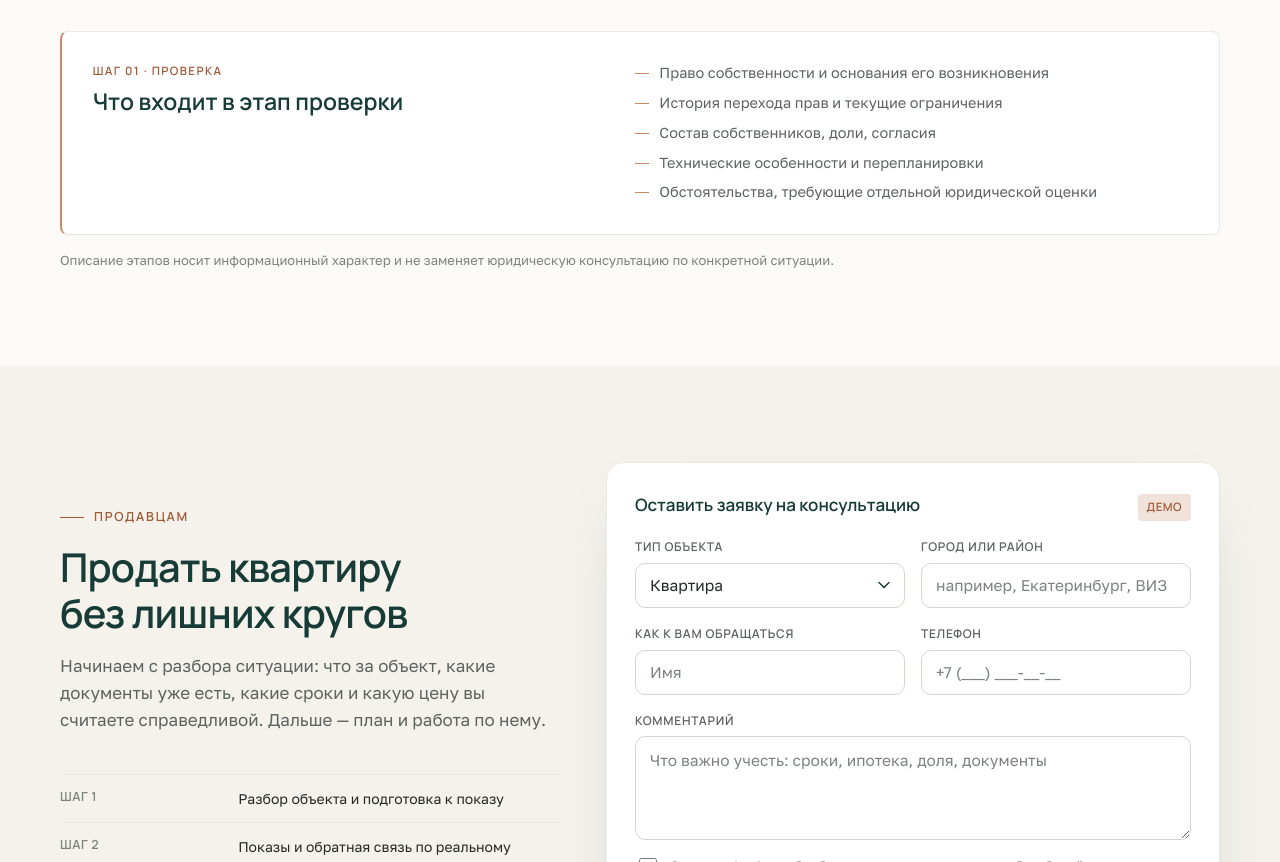
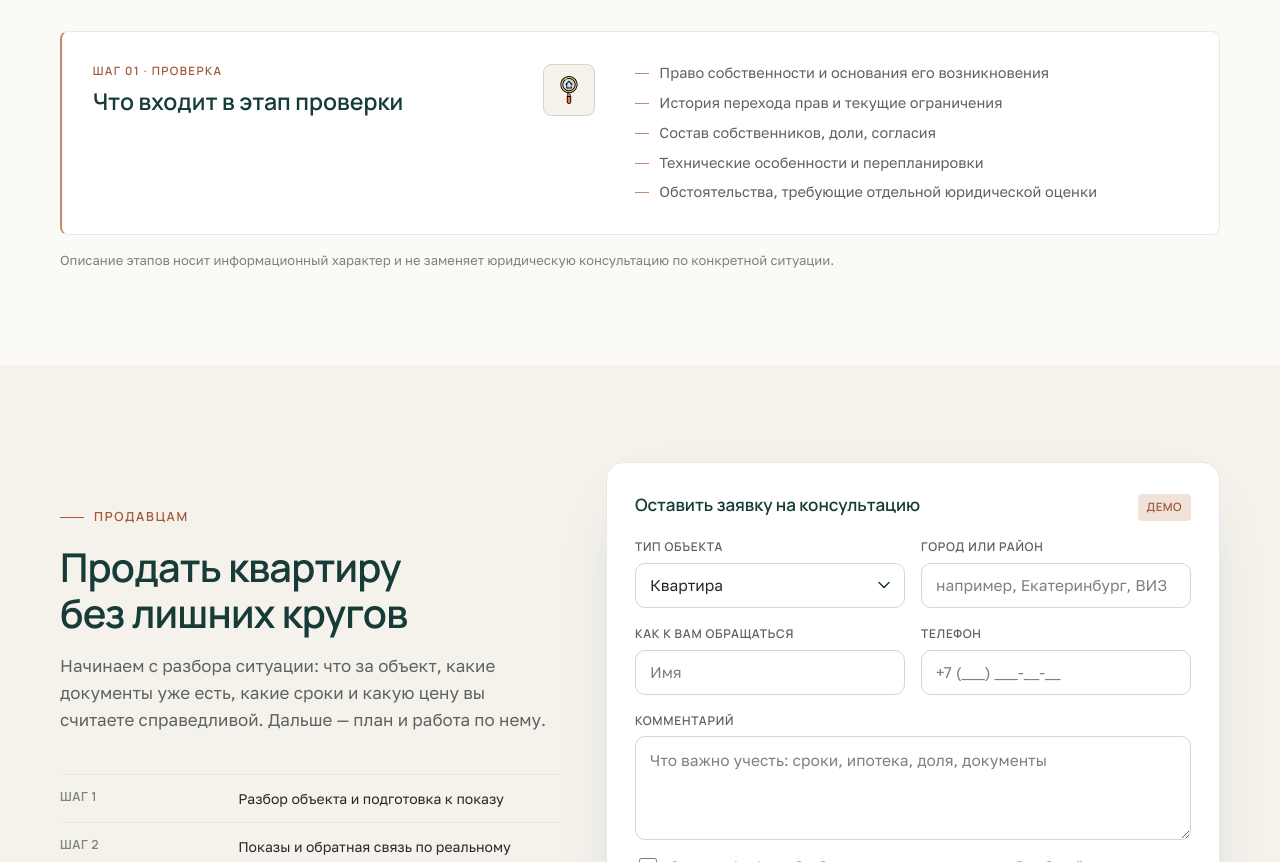
Before and after one commit to PushistiyAvocado/my_website, a plain HTML site: page prototype/index.html in a window 1280 px wide. Shown: the part 3277-4139 px from the top of the page. Drawn offline with Linux system fonts and the light colour scheme.

Commit message:
Иконка этапа дублируется в карточке маршрута сделки

```diff
--- a/prototype/assets/css/site.css
+++ b/prototype/assets/css/site.css
@@ -761,6 +761,27 @@ textarea.field__control { min-height: 104px; resize: vertical; line-height: 1.55
   line-height: 1.3;
   margin-top: 6px;
 }
+
+/* Шапка карточки: текст этапа слева, его иконка справа */
+.route-detail__head {
+  display: flex;
+  align-items: center;
+  justify-content: space-between;
+  gap: var(--sp-5);
+}
+.route-detail__head-text { min-width: 0; }
+.route-detail__icon {
+  flex: none;
+  width: 52px; height: 52px;
+  display: grid; place-items: center;
+  border: 1px solid var(--c-line-strong);
+  border-radius: var(--r-sm);
+  background: var(--c-milk);
+  color: var(--c-green-800);
+}
+.route-detail__icon svg,
+.route-detail__icon img { width: 28px; height: 28px; }
+.route-detail__icon img { object-fit: contain; }
 .route-detail__list { display: grid; gap: 8px; }
 .route-detail__list li {
   display: flex;
--- a/prototype/assets/js/app.js
+++ b/prototype/assets/js/app.js
@@ -627,10 +627,18 @@
         btn.classList.toggle('is-active', i === index);
         btn.setAttribute('aria-pressed', i === index ? 'true' : 'false');
       });
+      /* Иконка берётся из самого этапа: работает и для <img>, и для data-icon. */
+      var iconBox = steps[index].querySelector('.step__icon');
+      var iconHTML = iconBox ? iconBox.innerHTML : '';
+
       panel.innerHTML =
-        '<div>' +
-          '<p class="route-detail__label">' + esc(step.label) + '</p>' +
-          '<h3 class="route-detail__title">' + esc(step.detailTitle) + '</h3>' +
+        '<div class="route-detail__head">' +
+          '<div class="route-detail__head-text">' +
+            '<p class="route-detail__label">' + esc(step.label) + '</p>' +
+            '<h3 class="route-detail__title">' + esc(step.detailTitle) + '</h3>' +
+          '</div>' +
+          (iconHTML.trim() ?
+            '<span class="route-detail__icon" aria-hidden="true">' + iconHTML + '</span>' : '') +
         '</div>' +
         '<ul class="route-detail__list">' +
           step.bullets.map(function (b) { return '<li>' + esc(b) + '</li>'; }).join('') +
```
Also changed, not shown: 1 other file.
